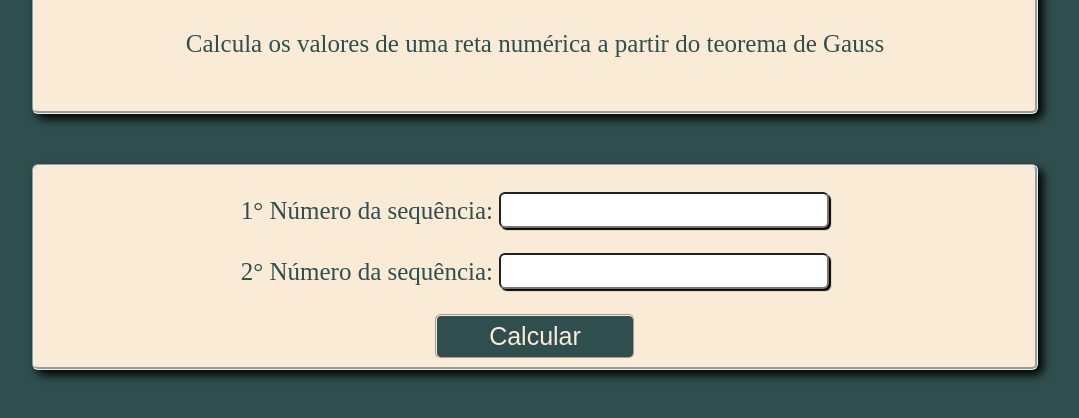
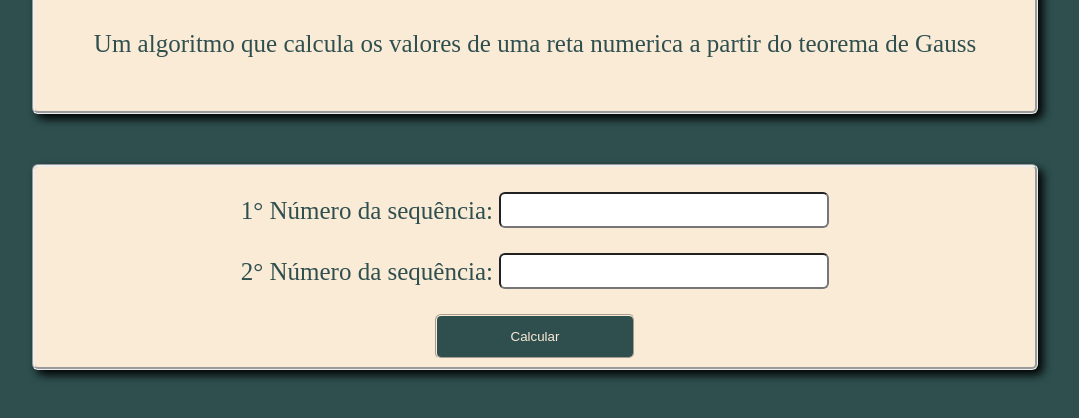
Before and after one commit to HugoHLourenco/Estudos, a plain HTML site: page Projetos/Calc_Gauss/html/index.html in a window 1280 px wide. Shown: the part 106-524 px from the top of the page, without its empty margins (105-1184 px from the left). Drawn offline with Linux system fonts and the light colour scheme.

Commit message:
Revert "front melhorado"
This reverts commit 78ad6eb685cf33350e3703fabaa0a7ee87e6aecc.

```diff
--- a/Projetos/Calc_Gauss/css/style.css
+++ b/Projetos/Calc_Gauss/css/style.css
@@ -32,8 +32,6 @@ input#n1, #n2 {
     height: 30px;
     border-radius: 6px;
     font-size: 25px;
-    box-shadow: 2px 2px 1px black;
-    text-align: right;
 }
 
 button {
@@ -44,15 +42,8 @@ button {
     color: antiquewhite;
     border-style: groove;
     border-color: antiquewhite;
-    font-size: 25px;
 }
 
 button:hover{
-    background-color: rgb(34, 58, 58);
-    color: rgb(199, 188, 173);
+    background-color: darkslategray;
 }
-
-button:active{
-    transform: translateY(2px);
-    box-shadow: 2px 2px 1px black;
-}
--- a/Projetos/Calc_Gauss/html/index.html
+++ b/Projetos/Calc_Gauss/html/index.html
@@ -10,7 +10,7 @@
     <div class="header">
         <header>
         <h1>Calculadora de Gauss</h1>
-            <p>Calcula os valores de uma reta numérica a partir do teorema de Gauss</p> <br>
+            <p>Um algoritmo que calcula os valores de uma reta numerica a partir do teorema de Gauss</p> <br>
         </header>
     </div>
 
```
